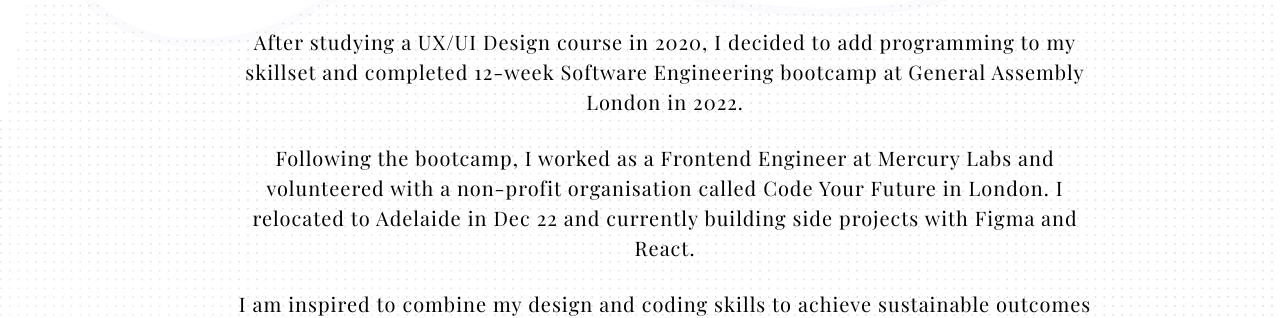
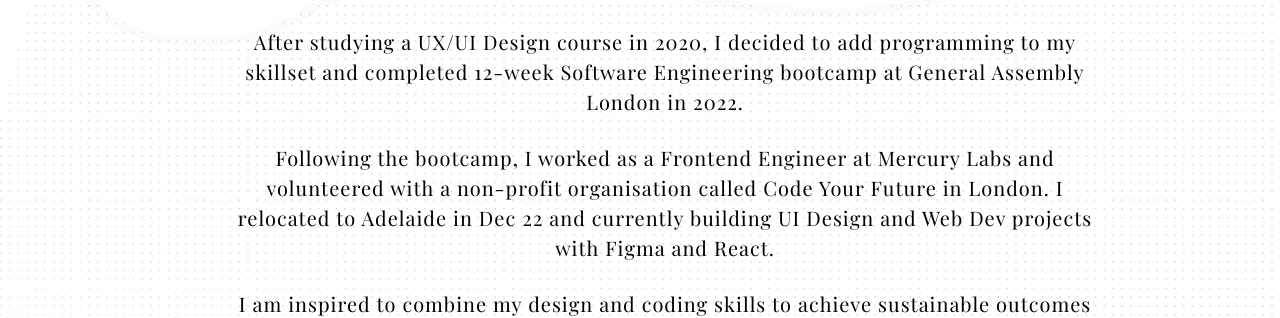
Before and after one commit to EsinYilmazbilek/portfolio, a React (Create React App) app: page / in a window 1280 px wide. Shown: the part 844-1162 px from the top of the page. Built offline with nearby package versions, Linux system fonts and the light colour scheme.

Commit message:
edited about section

```diff
--- a/src/common/About.js
+++ b/src/common/About.js
@@ -11,7 +11,7 @@
             <h2 className="background-title">About Me</h2>
             <p className="font-secondary paragraph-lg">As a Junior Frontend Developer with background in Design, I bring over 8 years of experience managing projects and teams.</p>
             <p className="font-secondary paragraph-lg">After studying a UX/UI Design course in 2020, I decided to add programming to my skillset and completed 12-week Software Engineering bootcamp at General Assembly London in 2022.</p>
-            <p className="font-secondary paragraph-lg">Following the bootcamp, I worked as a Frontend Engineer at Mercury Labs and volunteered with a non-profit organisation called Code Your Future in London. I relocated to Adelaide in Dec 22 and currently building side projects with Figma and React.</p>
+            <p className="font-secondary paragraph-lg">Following the bootcamp, I worked as a Frontend Engineer at Mercury Labs and volunteered with a non-profit organisation called Code Your Future in London. I relocated to Adelaide in Dec 22 and currently building UI Design and Web Dev projects with Figma and React.</p>
             <p className="font-secondary paragraph-lg">I am inspired to combine my design and coding skills to achieve sustainable outcomes and keen to utilise them in an engaging and collaborative environment as I grow as a developer.</p>
             <p className="see-below" id="projects">See my projects below</p>
             <a href="#projects"><img src={chevron} className="chevron" /></a>
```
